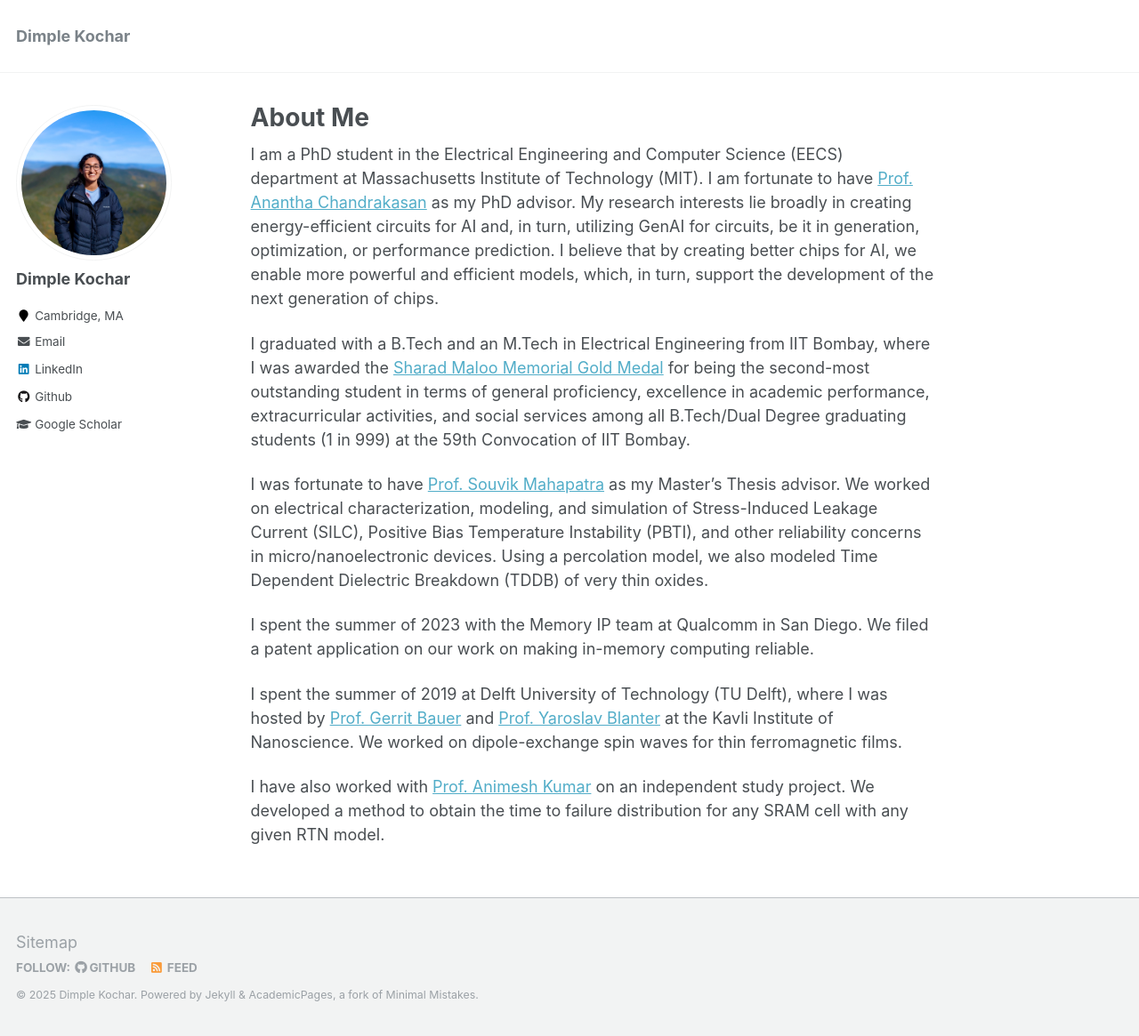
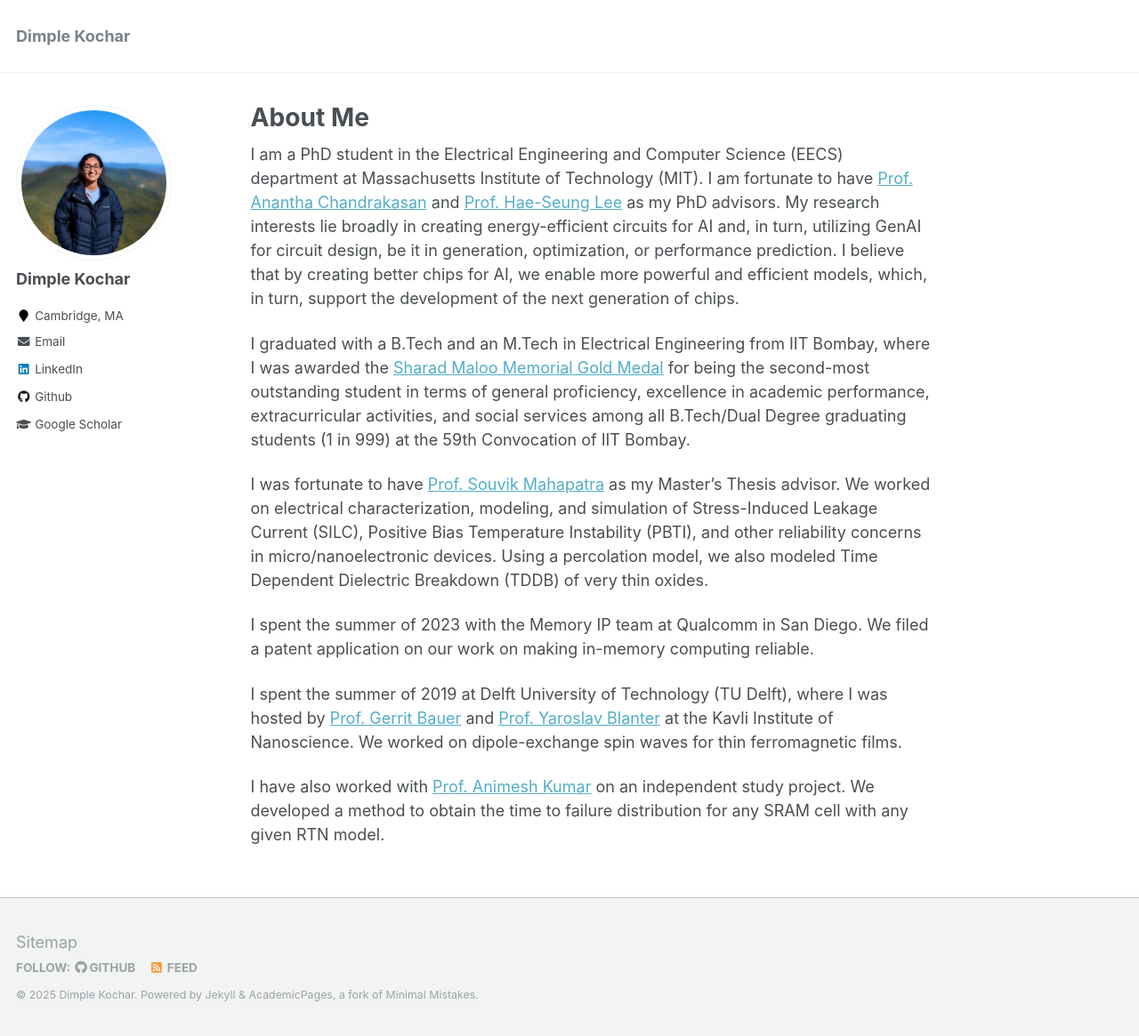
Before and after one commit to dimplekochar/dimplekochar.github.io, a Jekyll site: the page built from _pages/about.md, in a window 1280 px wide and 1165 px high. Shown: the whole window at 89% size. Built offline with Jekyll 4.4.1, drawn with Linux system fonts in a browser that asks for light colours.

Commit message:
Update about.md

```diff
--- a/_pages/about.md
+++ b/_pages/about.md
@@ -9,7 +9,7 @@ redirect_from:
 ---
 
 
-I am a PhD student in the Electrical Engineering and Computer Science (EECS) department at Massachusetts Institute of Technology (MIT). I am fortunate to have [Prof. Anantha Chandrakasan](https://www.eecs.mit.edu/people/anantha-chandrakasan/) as my PhD advisor. My research interests lie broadly in creating energy-efficient circuits for AI and, in turn, utilizing GenAI for circuits, be it in generation, optimization, or performance prediction. I believe that by creating better chips for AI, we enable more powerful and efficient models, which, in turn, support the development of the next generation of chips.
+I am a PhD student in the Electrical Engineering and Computer Science (EECS) department at Massachusetts Institute of Technology (MIT). I am fortunate to have [Prof. Anantha Chandrakasan](https://www.eecs.mit.edu/people/anantha-chandrakasan/) and [Prof. Hae-Seung Lee](https://www.eecs.mit.edu/people/hae-seung-harry-lee/) as my PhD advisors. My research interests lie broadly in creating energy-efficient circuits for AI and, in turn, utilizing GenAI for circuit design, be it in generation, optimization, or performance prediction. I believe that by creating better chips for AI, we enable more powerful and efficient models, which, in turn, support the development of the next generation of chips.
 
 I graduated with a B.Tech and an M.Tech in Electrical Engineering from IIT Bombay, where I was awarded the [Sharad Maloo Memorial Gold Medal](https://www.iitb.ac.in/newacadhome/RulesforAwardofMedalsandAcademicprizesforUGandPG.pdf) for being the second-most outstanding student in terms of general proficiency, excellence in academic performance, extracurricular activities, and social services among all B.Tech/Dual Degree graduating students (1 in 999) at the 59th Convocation of IIT Bombay.
 
```
